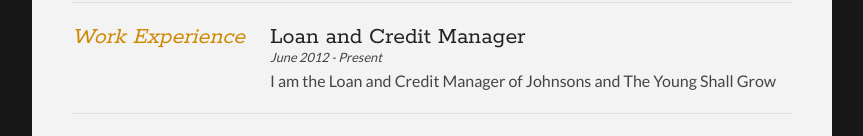
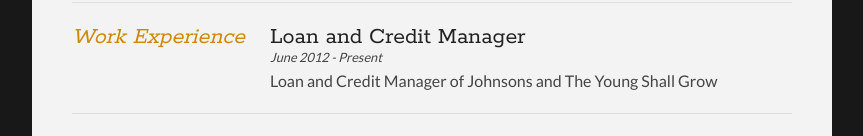
Before and after one commit to ShowYoungg/MyCV, a plain HTML site: page index.html in a window 1280 px wide. Shown: the part 297-433 px from the top of the page, without its empty margins (208-1071 px from the left). Drawn offline with Linux system fonts and the light colour scheme.

Commit message:
Update index.html

```diff
--- a/index.html
+++ b/index.html
@@ -60,7 +60,7 @@
 				<article>
 					<h2>Loan and Credit Manager</h2>
 					<p class="subDetails">June 2012 - Present</p>
-					<p>I am the Loan and Credit Manager of Johnsons and The Young Shall Grow</p>
+					<p>Loan and Credit Manager of Johnsons and The Young Shall Grow</p>
 				</article>
 
 			</div>
@@ -76,7 +76,7 @@
 			<div class="sectionContent">
 				<ul class="keySkills">
 					<li>Android Developent</li>
-					<li>Web Front End (HTML, CSS and JavaScript</li>
+					<li>Web Front End (HTML, CSS and JavaScript)</li>
 					<li>Android-Java</li>
 					<li>XML</li>
 					<li>Accounting</li>
```
